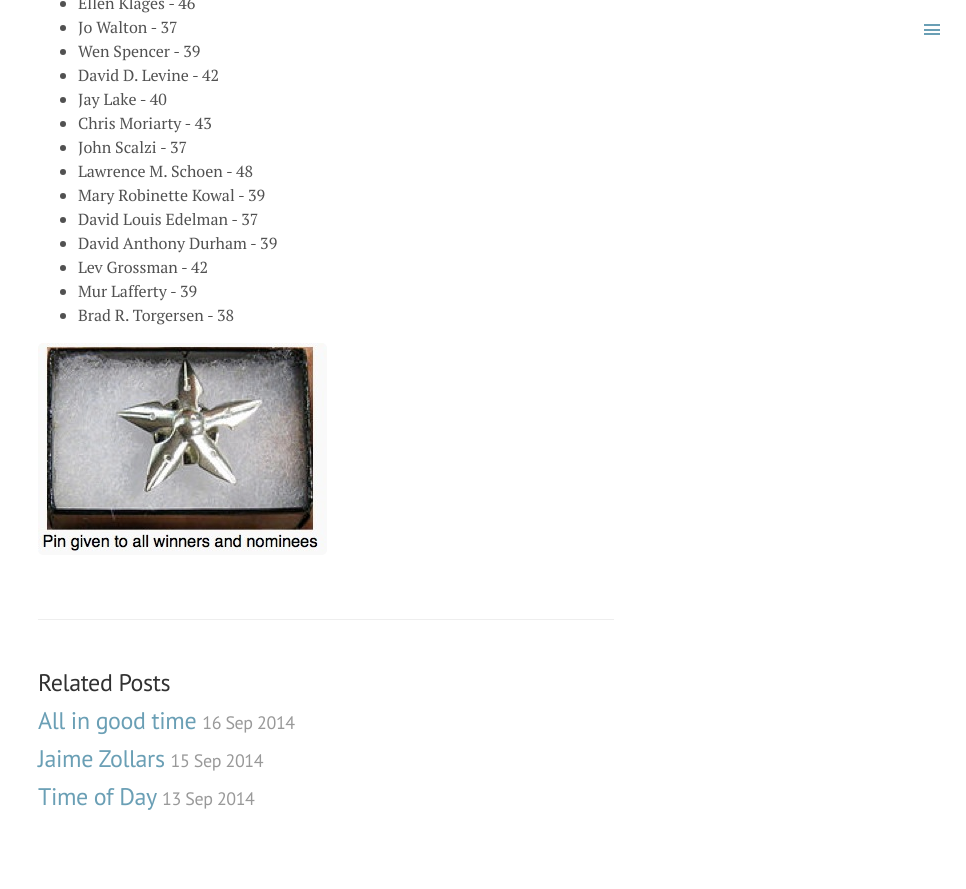
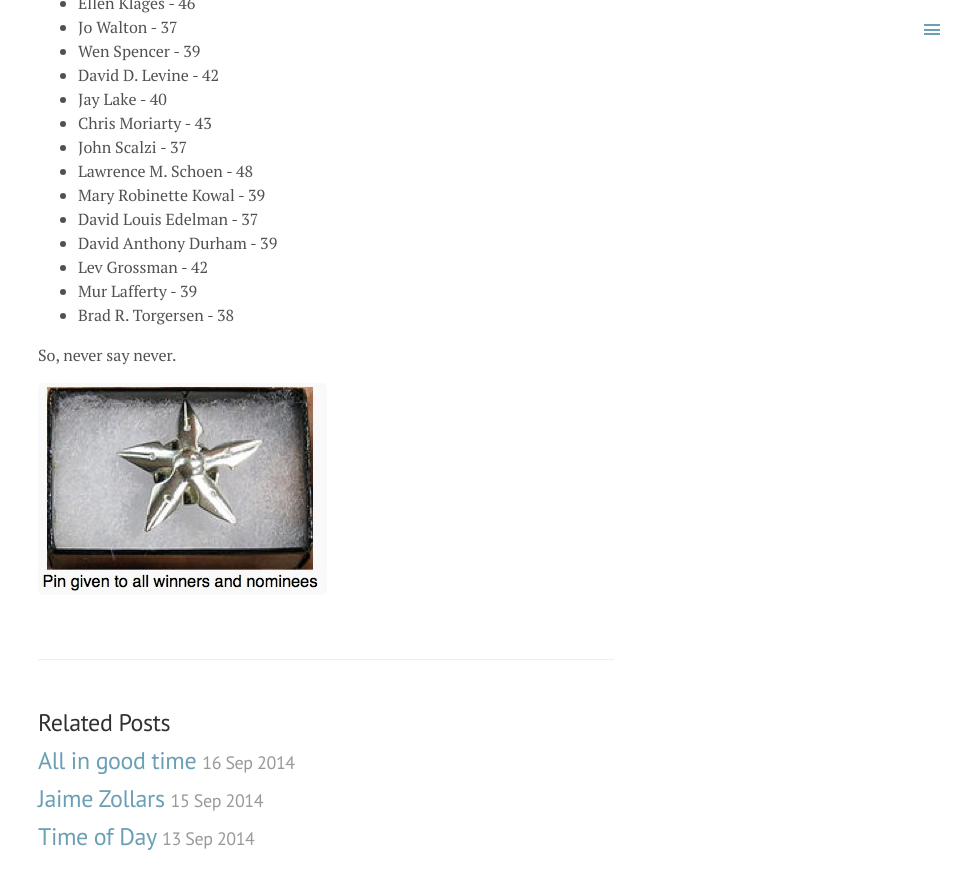
Before and after one commit to readertowriter/readertowriter.github.io, a Jekyll site: the page built from _posts/2014-09-16-Its-never-too-late.md, in a window 1280 px wide and 900 px high, scrolled down 1392 px. Shown: the top 889 px of the window, without its empty margins (314-1280 px from the left). Built offline with Jekyll 4.4.1, drawn with Linux system fonts in a browser that asks for light colours; Markdown is read by kramdown in place of the engine named in the settings; before the commit the page ends 2252 px from its top, so only the background shows below that.

Commit message:
new post

```diff
--- a/_posts/2014-09-16-Its-never-too-late.md
+++ b/_posts/2014-09-16-Its-never-too-late.md
@@ -61,5 +61,6 @@ I go at my own (slow) pace at so many of the big things in life and I'm used to
 *	Mur Lafferty - 39
 *	Brad R. Torgersen - 38
 
+So, never say never.
 
 ![Campbell Award Pin given to all nominees]({{site_url}}/images/CampbellAwardPin.jpg)
```
